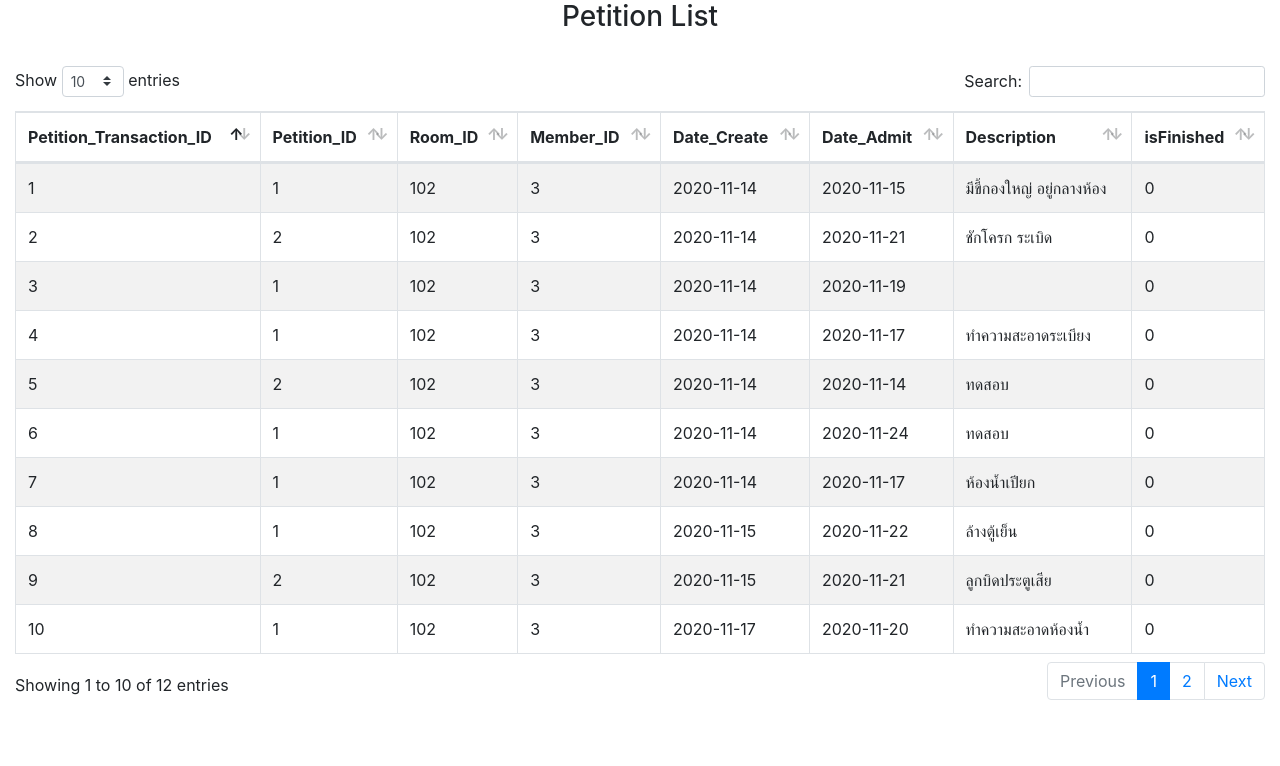
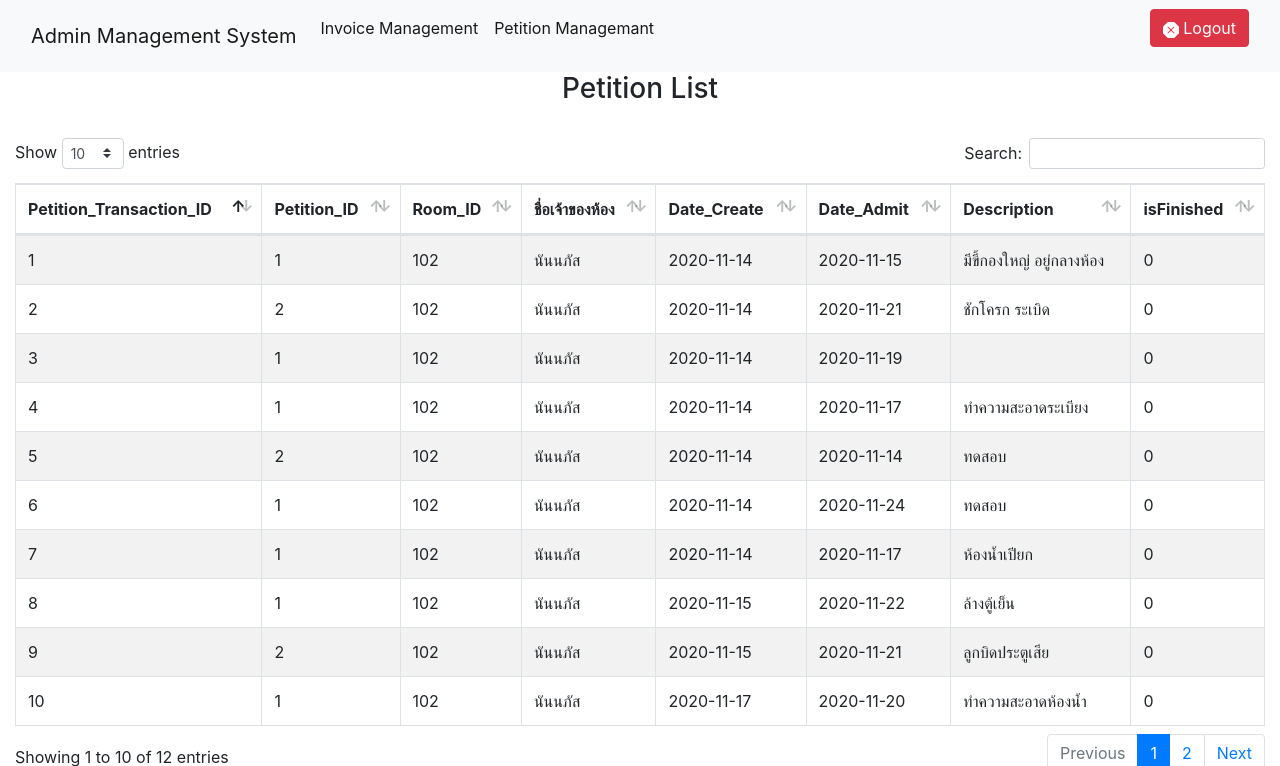
Before and after one commit to Birthday4z/Project, a PHP site: page /admin/Petition/petition.php in a window 1280 px wide. Shown: the top 766 px of the page. Run offline with PHP 8.4, Linux system fonts and the light colour scheme; the visitor is signed in with stand-in values (Sample User, id 1); data comes from the database, SQL or seed files in the repository; some libraries are stand-ins or nearby versions.

```diff
--- a/admin/Petition/petition.php
+++ b/admin/Petition/petition.php
@@ -26,6 +26,7 @@
 </head>
 
 <body>
+<?php include_once "../admin_header.php" ?>
     <div class="container-fluid">
     <h3 align="center">Petition List</h3> <br />
 
@@ -35,7 +36,7 @@
                     <th>Petition_Transaction_ID</th>
                     <th>Petition_ID</th>
                     <th>Room_ID</th>
-                    <th>Member_ID</th>
+                    <th>ชื่อเจ้าของห้อง</th>
                     <th>Date_Create</th>
                     <th>Date_Admit</th>
                     <th>Description</th>
@@ -50,7 +51,7 @@
                                 <td>'.$row["Petition_Transaction_ID"].'</td>
                                 <td>'.$row["Petition_ID"].'</td>
                                 <td>'.$row["Room_ID"].'</td>
-                                <td>'.$row["Member_ID"].'</td>
+                                <td>'.$row["F_Name"].'</td>
                                 <td>'.$row["Date_Create"].'</td>
                                 <td>'.$row["Date_Admit"].'</td>
                                 <td>'.$row["Description"].'</td>
--- a/index.php
+++ b/index.php
@@ -24,7 +24,7 @@
                 echo "<script>window.location.href='user/user.php'</script>";
             }
         } else {
-            echo "<script>sweet_error_autoclose('เกิดข้อผิดพลาด', 'Username หรือ Password ไม่ถูกต้อง', 2000)</script>";
+            echo "<script>sweet_error_autoclose('เกิดข้อผิดพลาด', 'Username หรือ Password ไม่ถูกต้อง', 3000)</script>";
         }
     }
 
@@ -47,7 +47,6 @@
 </head>
 
 <body>
-
     <div class="container">
         <h1 class="mt-5">Login Page</h1>
 
--- a/src/function.php
+++ b/src/function.php
@@ -26,7 +26,7 @@
         }
 
         public function getpetitionlist() {
-            $getpetitionlist = mysqli_query($this->DBCon, "SELECT `Petition_Transaction_ID`, `Petition_ID`, `Room_ID`, `Member_ID`, `Date_Create`, `Date_Admit`, `Description`, `isFinished` FROM `petition_transaction` ORDER BY Petition_Transaction_ID DESC");
+            $getpetitionlist = mysqli_query($this->DBCon, "SELECT `Petition_Transaction_ID`, `Petition_ID`, `Room_ID`, `F_Name`, `Date_Create`, `Date_Admit`, `Description`, `isFinished` FROM `petition_transaction`, `member` WHERE member.Member_ID = petition_transaction.Member_ID ORDER BY Petition_Transaction_ID DESC");
             return $getpetitionlist;
         }
 
@@ -37,13 +37,13 @@
         }
 
 
-        public function submit_cleanform($q1, $q2, $q3, $q4, $q5) {
-            $cleanformquery = mysqli_query($this->DBCon, "INSERT INTO `petition_transaction`(`Petition_ID`, `Room_ID`, `Member_ID`, `Date_Create`, `Date_Admit`, `Description`, `isFinished`) VALUES (1,$q1,$q2,'$q3','$q4','$q5',0)");
+        public function submit_cleanform($RoomID, $MemberID, $Date_Create, $Date_Admit, $Description) {
+            $cleanformquery = mysqli_query($this->DBCon, "INSERT INTO `petition_transaction`(`Petition_ID`, `Room_ID`, `Member_ID`, `Date_Create`, `Date_Admit`, `Description`, `isFinished`) VALUES (1,$RoomID,$MemberID,'$Date_Create','$Date_Admit','$Description',0)");
             return $cleanformquery;
         }
 
-        public function submit_repairform($w1, $w2, $w3, $w4, $w5) {
-            $repairformquery = mysqli_query($this->DBCon, "INSERT INTO `petition_transaction`(`Petition_ID`, `Room_ID`, `Member_ID`, `Date_Create`, `Date_Admit`, `Description`, `isFinished`) VALUES (2,$w1,$w2,'$w3','$w4','$w5',0)");
+        public function submit_repairform($RoomID, $MemberID, $Date_Create, $Date_Admit, $Description) {
+            $repairformquery = mysqli_query($this->DBCon, "INSERT INTO `petition_transaction`(`Petition_ID`, `Room_ID`, `Member_ID`, `Date_Create`, `Date_Admit`, `Description`, `isFinished`) VALUES (2,$RoomID,$MemberID,'$Date_Create','$Date_Admit','$Description',0)");
             return $repairformquery;
         }
 
```
Also changed, not shown: user/user.php (+7 -15 lines).
